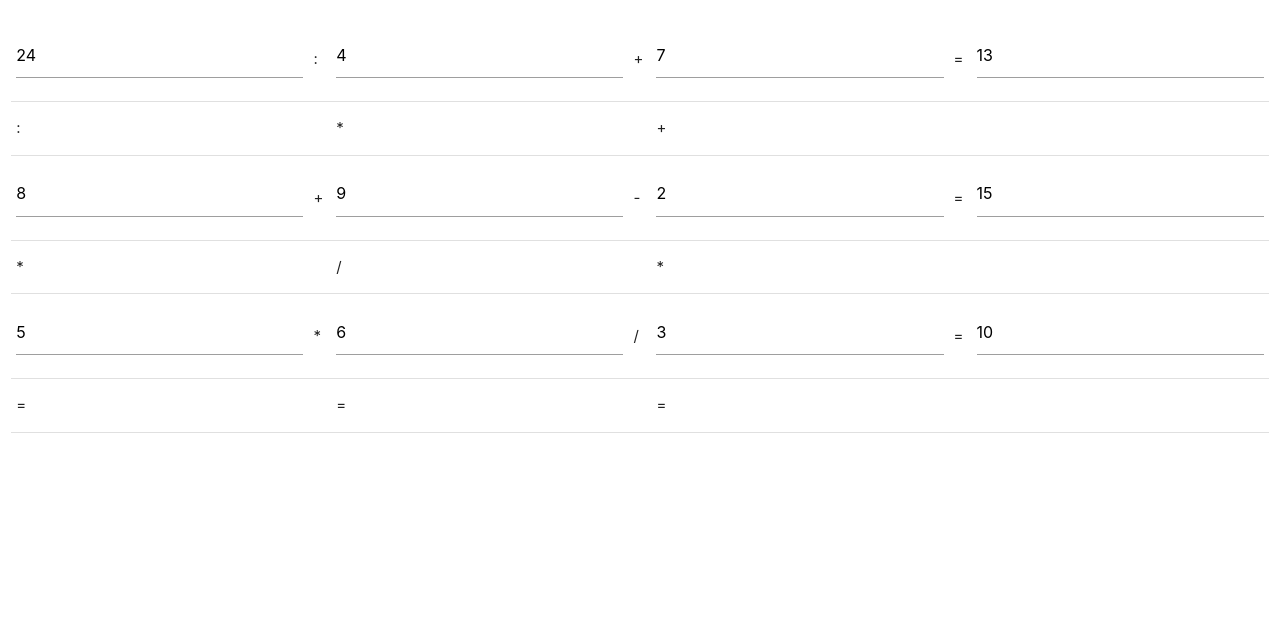
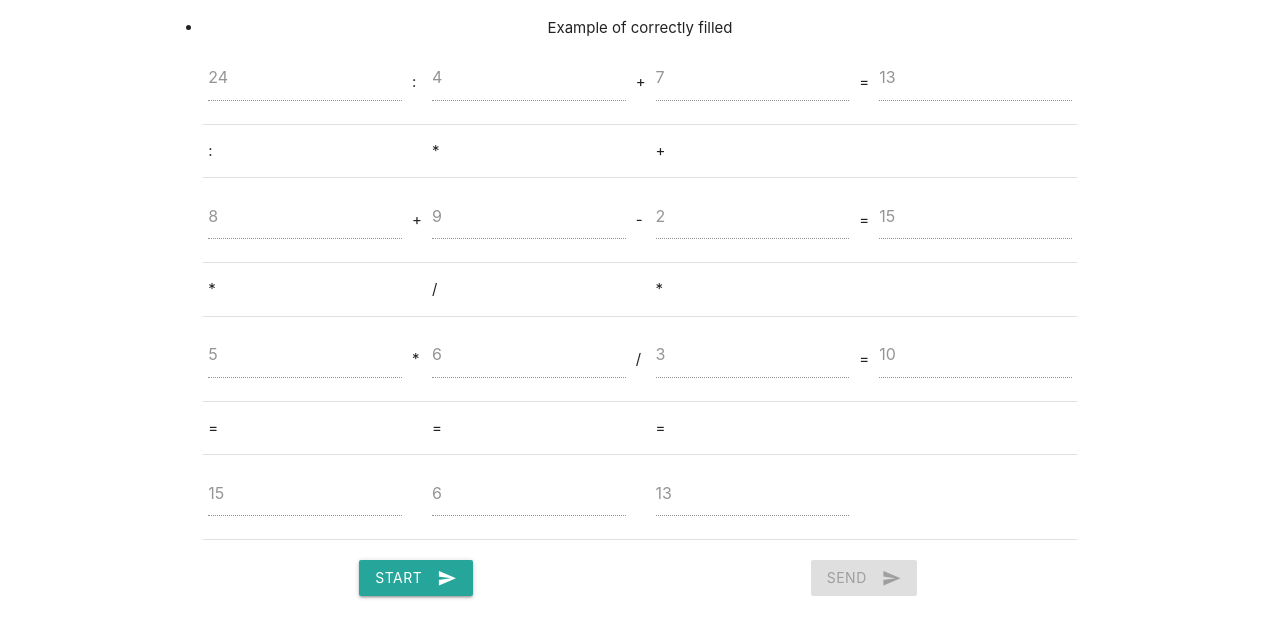
Before and after one commit to pkindalov/guessNumbers.github.io, a plain HTML site: page index.html in a window 1280 px wide. Shown: the part 139-776 px from the top of the page. Drawn offline with nearby package versions, Linux system fonts and the light colour scheme.

Commit message:
Updated index.html. Initial game matrix , start na submit button. Added styles in guessNumber.css

```diff
--- a/index.html
+++ b/index.html
@@ -12,11 +12,11 @@
 
     <!-- Compiled and minified JavaScript -->
     <script src="https://cdnjs.cloudflare.com/ajax/libs/materialize/1.0.0/js/materialize.min.js"></script>
-    <!-- <link rel='stylesheet' type='text/css' media='screen' href='main.css'> -->
+    <link rel='stylesheet' type='text/css' media='screen' href='./styles/guessNumbers.css'>
 </head>
 
 <body>
-    <div class="contaner">
+    <div class="container">
         <div class="row">
             <div class="col s12 center-align">
                 <h1>Guess the numbers</h1>
@@ -25,22 +25,23 @@
         <div class="row">
             <div class="col s12 center-align">
                 <table class="highlight" id="numbersTable">
+                    <summary>Example of correctly filled</summary>
                     <!-- First row of matrix -->
                     <tr>
                         <td>
-                            <input id="firstRowFirstNum" type="number" value="24" />
+                            <input disabled="disabled" id="firstRowFirstNum" type="number" value="24" />
                         </td>
                         <td class="mathSymbol" id="firstRowSecColDelete">:</td>
                         <td>
-                            <input id="firstRowSecNum" type="number" value="4" />
+                            <input disabled="disabled" id="firstRowSecNum" type="number" value="4" />
                         </td>
                         <td class="mathSymbol" id="firstRowFourColAddition">+</td>
                         <td>
-                            <input id="firstRowThirdNum" type="number" value="7" />
+                            <input disabled="disabled" id="firstRowThirdNum" type="number" value="7" />
                         </td>
                         <td class="mathSymbol" id="firstRowEqualSign">=</td>
                         <td>
-                            <input id="firstRowTotalNum" type="number" value="13" />
+                            <input disabled="disabled" id="firstRowTotalNum" type="number" value="13" />
                         </td>
                     </tr>
 
@@ -58,19 +59,19 @@
                     <!-- Third row -->
                     <tr>
                         <td>
-                            <input id="thirdRowFirstNum" type="number" value="8" />
+                            <input disabled="disabled" id="thirdRowFirstNum" type="number" value="8" />
                         </td>
                         <td class="mathSymbol">+</td>
                         <td>
-                            <input id="thirdRowSecNum" type="number" value="9" />
+                            <input disabled="disabled" id="thirdRowSecNum" type="number" value="9" />
                         </td>
                         <td class="mathSymbol">-</td>
                         <td>
-                            <input id="thirdRowThirdNum" type="number" value="2" />
+                            <input disabled="disabled" id="thirdRowThirdNum" type="number" value="2" />
                         </td>
                         <td class="mathSymbol">=</td>
                         <td>
-                            <input id="thirdRowTotalNum" type="number" value="15" />
+                            <input disabled="disabled" id="thirdRowTotalNum" type="number" value="15" />
                         </td>
                     </tr>
                     <!-- Fourth row -->
@@ -86,19 +87,19 @@
                     <!-- Fifth row -->
                     <tr>
                         <td>
-                            <input id="fifthRowFirstNum" type="number" value="5" />
+                            <input disabled="disabled" id="fifthRowFirstNum" type="number" value="5" />
                         </td>
                         <td class="mathSymbol">*</td>
                         <td>
-                            <input id="fifthRowSecNum" type="number" value="6" />
+                            <input disabled="disabled" id="fifthRowSecNum" type="number" value="6" />
                         </td>
                         <td class="mathSymbol">/</td>
                         <td>
-                            <input id="fifthRowThirdNum" type="number" value="3" />
+                            <input disabled="disabled" id="fifthRowThirdNum" type="number" value="3" />
                         </td>
                         <td class="mathSymbol">=</td>
                         <td>
-                            <input id="fifthRowTotalNum" type="number" value="10" />
+                            <input disabled="disabled" id="fifthRowTotalNum" type="number" value="10" />
                         </td>
                     </tr>
                     <!-- Sixth row -->
@@ -111,7 +112,35 @@
                         <td class="empty">&nbsp;</td>
                         <td class="empty">&nbsp;</td>
                     </tr>
+                    <!-- Seventh row -->
+                    <tr>
+                        <td>
+                            <input disabled="disabled" id="verticalTotalOne" type="number" value="15" />
+                        </td>
+                        <td class="empty">&nbsp;</td>
+                        <td>
+                            <input disabled="disabled" id="verticalTotalTwo" type="number" value="6" />
+                        </td>
+                        <td class="empty">&nbsp;</td>
+                        <td>
+                            <input disabled="disabled" id="verticalTotalThree" type="number" value="13" />
+                        </td>
+                        <td class="empty">&nbsp;</td>
+                        <td class="empty">&nbsp;</td>
+                    </tr>
                 </table>
+            </div>
+        </div>
+        <div class="row">
+            <div class="col s6 center-align">
+                <button id="startGame" class="btn waves-effect waves-light" type="submit" name="action">Start
+                    <i class="material-icons right">send</i>
+                </button>
+            </div>
+            <div class="col s6 center-align">
+                <button disabled="true" id="sendResult" class="btn waves-effect waves-light" type="submit" name="action">Send
+                    <i class="material-icons right">send</i>
+                </button>
             </div>
         </div>
     </div>
--- a/scripts/guessNumberss.js
+++ b/scripts/guessNumberss.js
@@ -0,0 +1,29 @@
+let startBtn = document.getElementById("startGame");
+let sendBtn = document.getElementById("sendResult");
+
+let gameMatrix = [
+    [0, 'mathChar', 0, 'mathChar', 0, 'mathChar', 0],
+    ['mathChar', 'empty', 'mathChar', 'empty', 'mathChar', 'empty', 'empty'],
+    [0, 'mathChar', 0, 'mathChar', 0, 'mathChar', 0],
+    ['mathChar', 'empty', 'mathChar', 'empty', 'mathChar', 'empty', 'empty'],
+    [0, 'mathChar', 0, 'mathChar', 0, 'mathChar', 0],
+    ['mathChar', 'empty', 'mathChar', 'empty', 'mathChar', 'empty', 'empty'],
+    [0, 'empty', 0, 'empty', 0, 'empty', 'empty']
+]
+
+function startGame() {
+    let inputs = document.getElementsByTagName("input");
+    for (let input of inputs) {
+        input.disabled = false;
+        input.parentNode.className = 'active';
+        input.value = 0;
+    }
+
+    startBtn.disabled = true;
+    sendBtn.disabled = false;
+    // inputs.forEach(input => {
+    //     input.disabled = false;
+    // });
+}
+
+startBtn.addEventListener("click", startGame);
--- /dev/null
+++ b/styles/guessNumbers.css
@@ -0,0 +1,17 @@
+.container {
+    text-align: center;
+}
+
+.rotateText {
+    transform: translateX(-50%) translateY(-50%) rotate(-90deg);
+    /* display: block; */
+    /* writing-mode: vertical-rl;
+    -webkit-transform: rotate(-90deg);
+    -moz-transform: rotate(-90deg);
+    filter: progid: DXImageTransform.Microsoft.BasicImage(rotation=3); */
+}
+
+
+/* .active {
+    border-bottom: 1px solid green;
+} */
```
